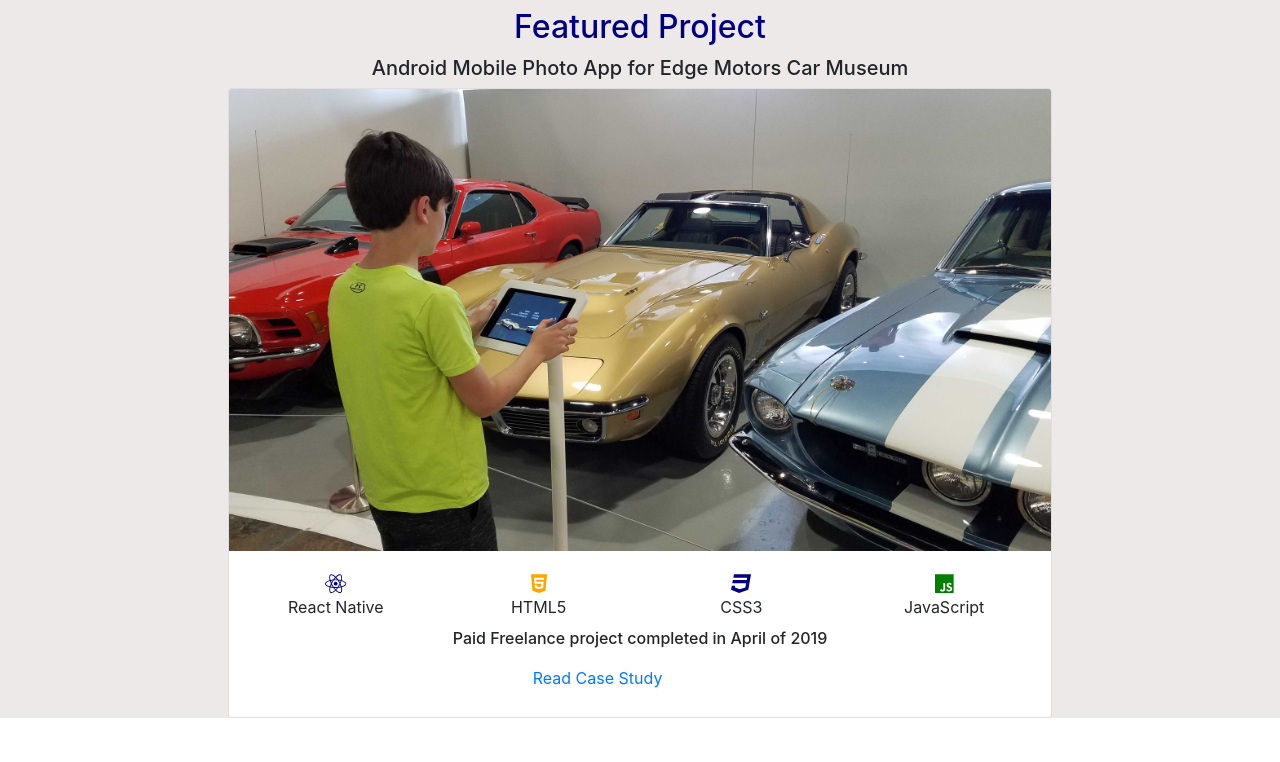
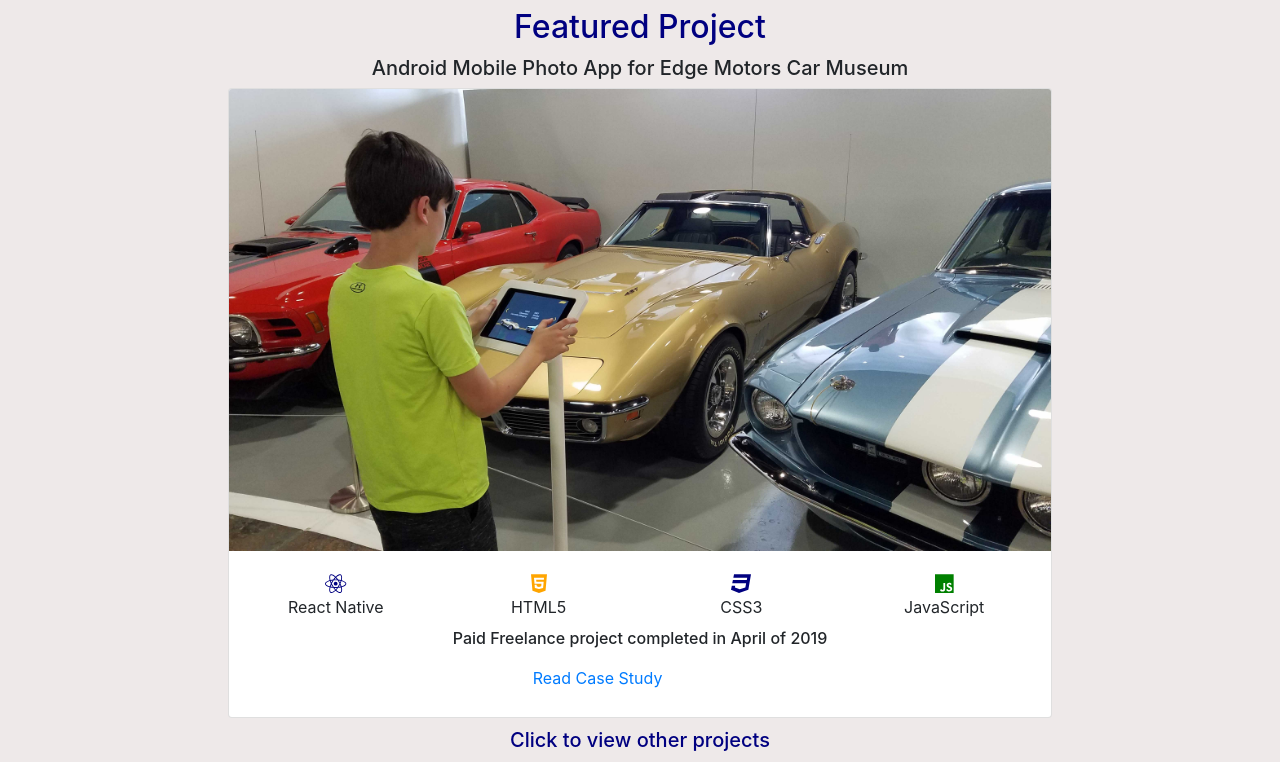
Before and after one commit to jcsmileyjr/v2-Portfolio, a React (Create React App) app in the folder portfolio/: page / in a window 1280 px wide. Shown: the part 692-1454 px from the top of the page. Before the commit the page ends 1410 px from the top, so only its background shows below. Built offline with nearby package versions, Linux system fonts and the light colour scheme.

Commit message:
critique fixes
link to view other project on the intro page

```diff
--- a/portfolio/src/App.js
+++ b/portfolio/src/App.js
@@ -36,7 +36,7 @@ function HomePage(props){
           showPortfolioPage= {props.showPortfolioPage}
           showHomePage= {props.showHomePage}
           showAboutPage= {props.showAboutPage}  />
-      <Intro  />
+      <Intro showPortfolioPage= {props.showPortfolioPage}  />
     </div>
   );
 }
--- a/portfolio/src/components/intro.js
+++ b/portfolio/src/components/intro.js
@@ -74,7 +74,9 @@ export default function Intro(props){
                             </Row>
                         </Card.Body>
                     </Card>
+                    <h5 onClick={props.showPortfolioPage} style={{color:"navy"}} className="center rowWhiteSpace">Click to view other projects</h5>
                 </Col>
+
             </Row>
         </Container>
     );
```
